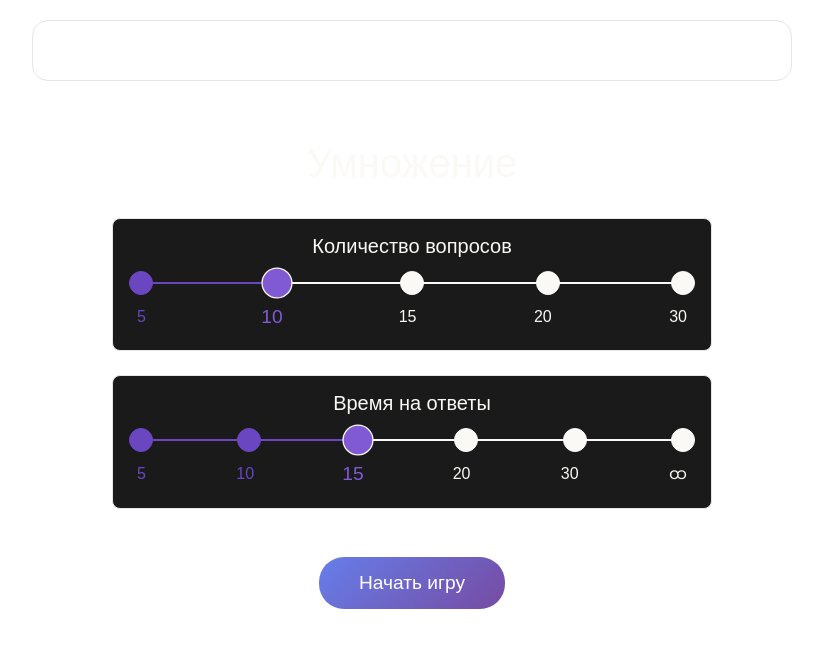
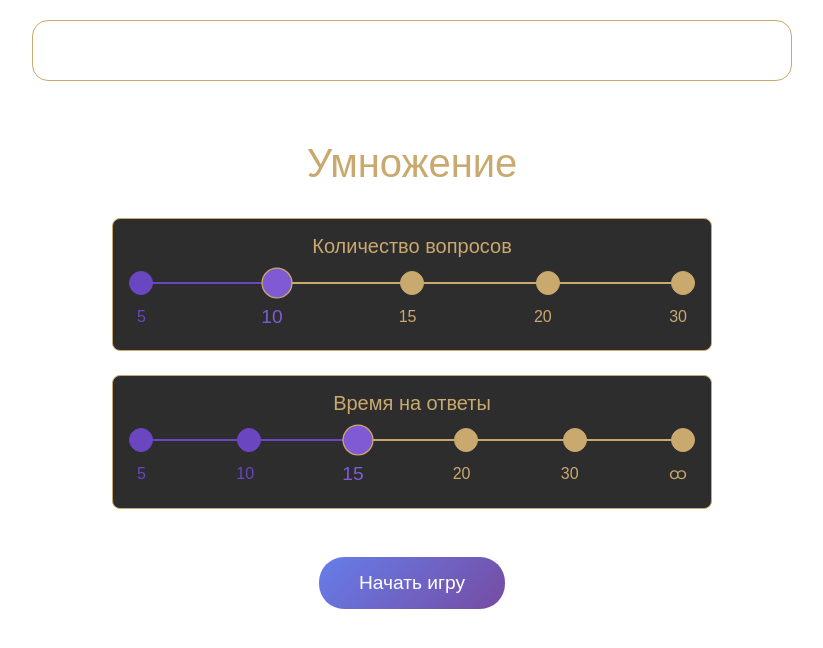
Before and after one commit to IakovlevDmitrii/multiplication, a React (Create React App) app: page / in a window 1280 px wide. Shown: the top 648 px of the page, without its empty margins (228-1051 px from the left). Built offline with nearby package versions, Linux system fonts and the light colour scheme.

Commit message:
update color variables

```diff
--- a/src/styles/_variables.scss
+++ b/src/styles/_variables.scss
@@ -1,5 +1,5 @@
-$bg-primary: #1a1a1a;
-$bg-secondary: #2d2d2d;
+$bg-primary: #2d2d2d;
+$bg-secondary: #1a1a1a;
 $keyboard-bg: #252525;
 $purple-primary: #6b46c1;
 $purple-secondary: #805ad5;
@@ -7,27 +7,22 @@ $purple-muted: #553c9a;
 $gold: #c9a96e;
 $bronze: #b08d57;
 
-$text-primary: #faf9f6;
+$text-primary: $gold;
 $text-secondary: #e8e8e8;
-$border-light: #e5e5e5;
+$border-light: $gold;
 $cream-white: #f5f3f0;
 
 $delete-bg: #4a1e6b;
 $delete-hover: #5d28a3;
-
-//$backspace-bg: #2d3748;
-//$backspace-hover: #4a5568;
 $backspace-bg: #4a1e6b;
 $backspace-hover: #5d28a3;
 
-// Breakpoints
 $mobile: 320px;
 $mobile-large: 480px;
 $tablet: 768px;
 $desktop: 992px;
 $large-desktop: 1200px;
 
-// Карта брейкпоинтов
 $container-breakpoints: (
   'xs': 320px,
   'sm': 480px,
```
